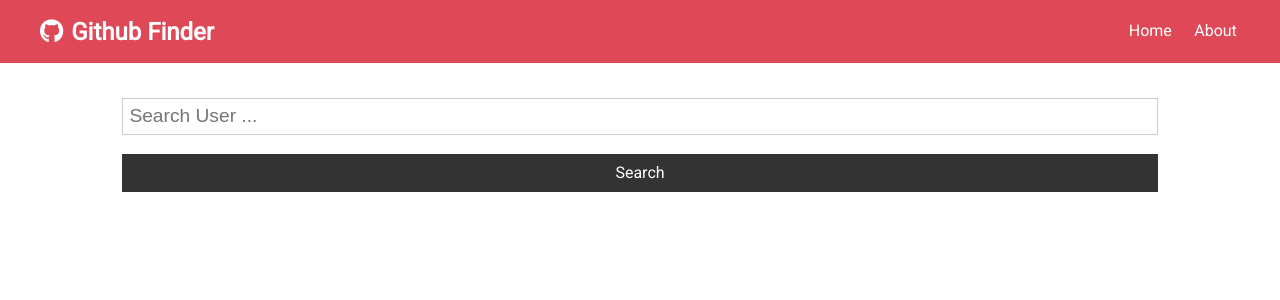
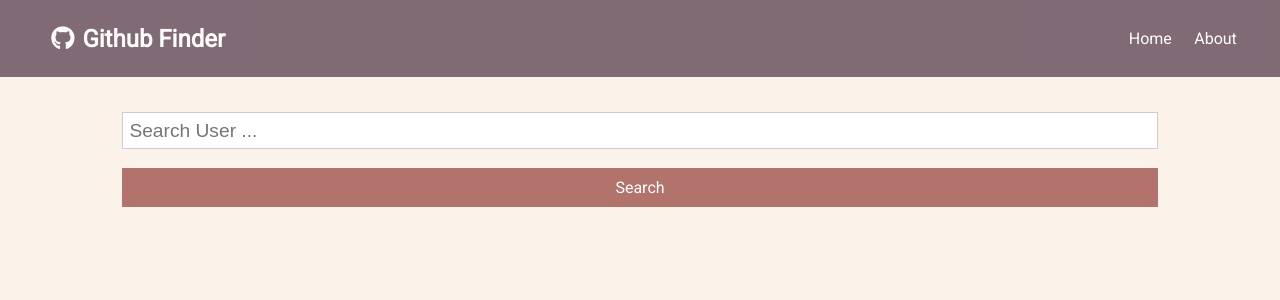
Before and after one commit to zakwan93/github-finder, a React (Create React App) app: page / in a window 1280 px wide. Shown: the top 300 px of the page. Built offline with nearby package versions, Linux system fonts and the light colour scheme.

Commit message:
Convert the first class component to functional component using UseState hooks

```diff
--- a/src/App.css
+++ b/src/App.css
@@ -2,12 +2,19 @@
 
 /* Global Styles */
 :root {
-  --primary-color: #dc3545;
+  /* --primary-color: #dc3545;
   --dark-color: #333333;
   --light-color: #f4f4f4;
   --danger-color: #dc3545;
   --success-color: #28a745;
-  --link-color: royalBlue;
+  --link-color: royalBlue; */
+  --primary-color: #735c69;
+  --dark-color: #b1736c;
+  --light-color: #fac6b1;
+  --danger-color: #fbf3e9;
+  /* --success-color: #ffdc73; */
+  --success-color: #2ed199;
+  --link-color: #4065b5;
 }
 
 * {
@@ -20,7 +27,7 @@ body {
   font-family: "Roboto", sans-serif;
   font-size: 1rem;
   line-height: 1.6;
-  background-color: #fff;
+  background-color: var(--danger-color);
   color: #333;
 }
 
@@ -30,7 +37,7 @@ a {
 }
 
 a:hover {
-  color: #666;
+  color: #39bcff;
 }
 
 ul {
--- a/src/components/layout/Navbar.js
+++ b/src/components/layout/Navbar.js
@@ -5,10 +5,12 @@ import { Link } from "react-router-dom";
 const Navbar = ({ icon, title }) => {
   return (
     <nav className="navbar bg-primary">
-      <h1>
-        <i className={icon} />
-        {title}
-      </h1>
+      <Link to="/">
+        <h1>
+          <i className={icon} />
+          {title}
+        </h1>
+      </Link>
       <ul>
         <li>
           <Link to="/"> Home </Link>
--- a/src/components/users/Search.js
+++ b/src/components/users/Search.js
@@ -1,40 +1,30 @@
-import React, { Component } from "react";
+import React, { useState } from "react";
 import PropTypes from "prop-types";
 
-class Search extends Component {
-  state = {
-    text: ""
-  };
+const Search = ({ setAlert, searchUsers, showClear, clearUsers }) => {
+  const [text, setText] = useState("");
 
-  static propTypes = {
-    searchUsers: PropTypes.func.isRequired,
-    clearUsers: PropTypes.func.isRequired,
-    showClear: PropTypes.bool.isRequired,
-    setAlert: PropTypes.func.isRequired
-  };
-  onChange = e => this.setState({ [e.target.name]: e.target.value });
+  const onChange = e => setText(e.target.value);
 
-  onSubmit = e => {
+  const onSubmit = e => {
     e.preventDefault();
-    if (this.state.text === "") {
-      this.props.setAlert("Please enter any username", "light");
+    if (text === "") {
+      setAlert("Please enter any username", "light");
     } else {
-      this.props.searchUsers(this.state.text);
-      this.setState({ text: "" });
+      searchUsers(text);
+      setText("");
     }
   };
 
-  render() {
-    const { showClear, clearUsers } = this.props;
   return (
     <div>
-        <form onSubmit={this.onSubmit} className="form">
+      <form onSubmit={onSubmit} className="form">
         <input
           type="text"
           name="text"
           placeholder="Search User ... "
-            value={this.state.text}
-            onChange={this.onChange}
+          value={text}
+          onChange={onChange}
         />
         <input
           type="submit"
@@ -49,7 +39,13 @@ class Search extends Component {
       )}
     </div>
   );
-  }
-}
+};
+
+Search.propTypes = {
+  searchUsers: PropTypes.func.isRequired,
+  clearUsers: PropTypes.func.isRequired,
+  showClear: PropTypes.bool.isRequired,
+  setAlert: PropTypes.func.isRequired
+};
 
 export default Search;
--- a/src/components/users/User.js
+++ b/src/components/users/User.js
@@ -32,7 +32,8 @@ class User extends Component {
       public_repos,
       public_gists,
       hireable,
-      company
+      company,
+      email
     } = this.props.user;
 
     const { loading, repos } = this.props;
@@ -80,6 +81,13 @@ class User extends Component {
                 )}
               </li>
               <li>
+                {email && (
+                  <Fragment>
+                    Email: <strong> {email} </strong>
+                  </Fragment>
+                )}
+              </li>
+              <li>
                 {company && (
                   <Fragment>
                     Company: <strong> {company} </strong>
@@ -90,11 +98,14 @@ class User extends Component {
                 {blog && (
                   <Fragment>
                     Website:
-                    <strong>
-                      <a href={blog} className="website">
-                        {blog}
-                      </a>
-                    </strong>
+                    <strong>{blog}</strong>
+                    <a
+                      href={`https://${blog}`}
+                      target="_blank"
+                      rel="noopener noreferrer"
+                    >
+                      <i className="fas fa-external-link-alt text-success m" />
+                    </a>
                   </Fragment>
                 )}
               </li>
```
Lines whose indentation alone changed are shown as unchanged.
